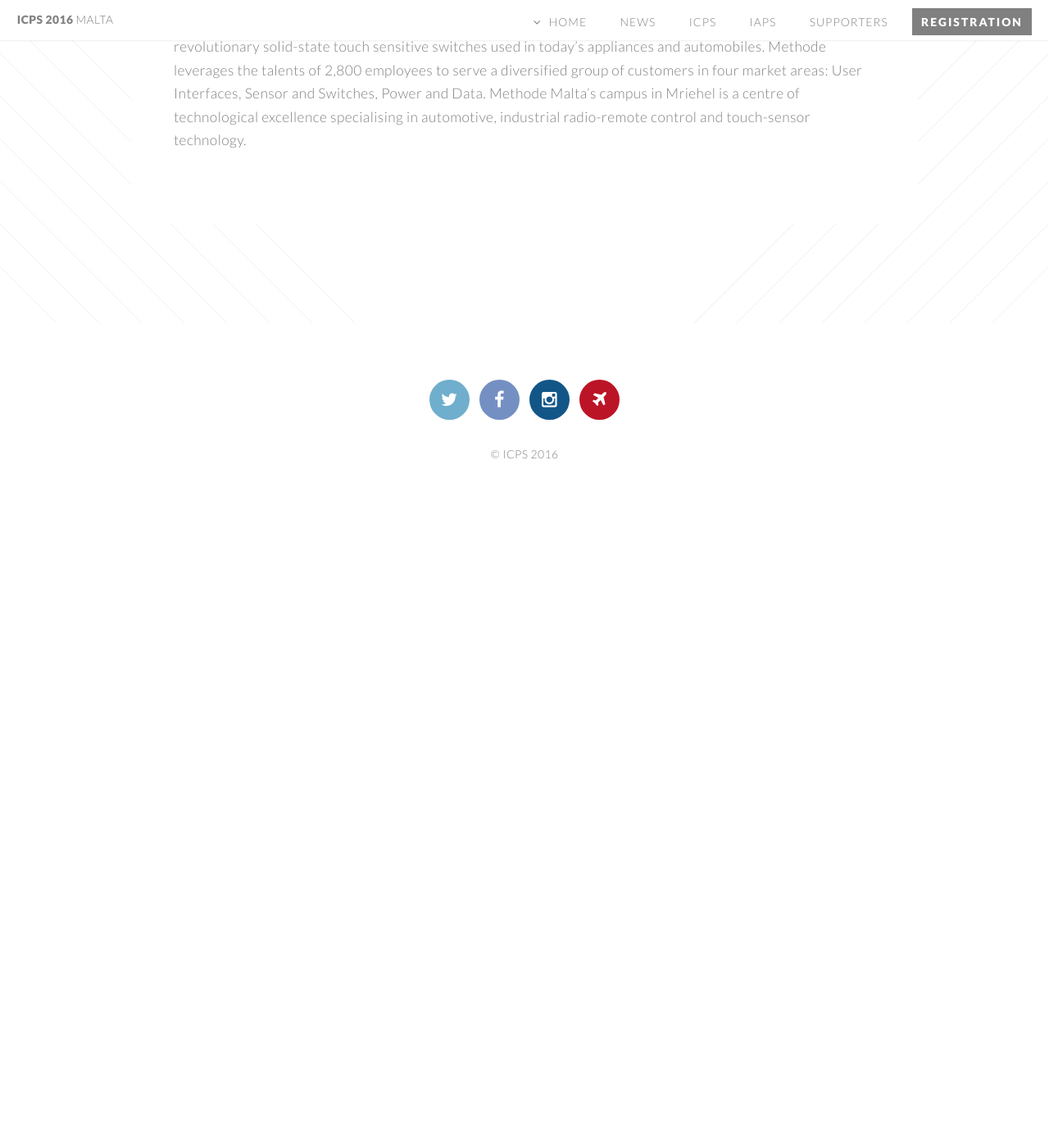
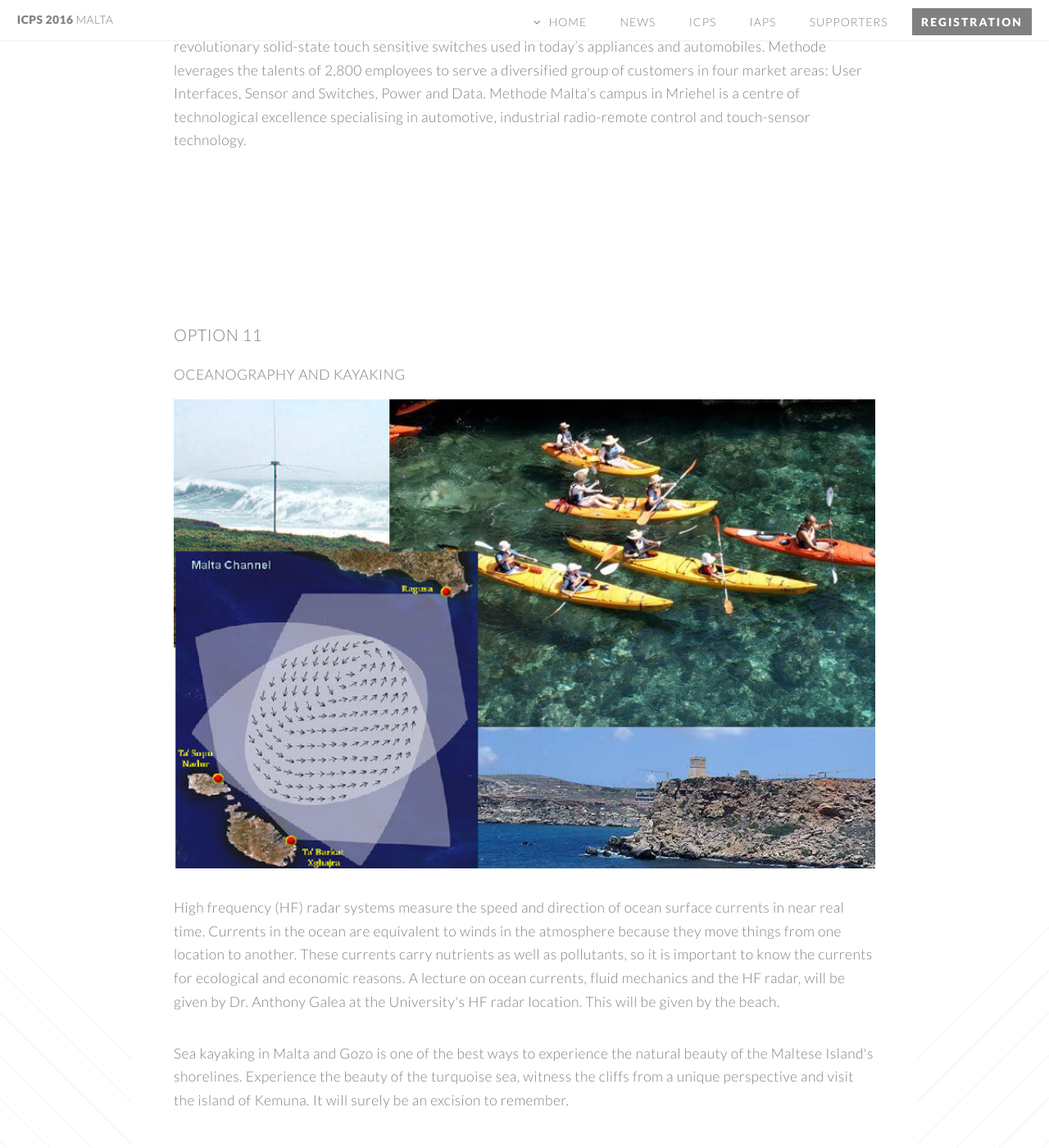
Before and after one commit to bread-on-toast/icps2016, a Jekyll site: the page built from programme/excursions.html, in a window 1280 px wide and 1400 px high, scrolled down 20622 px. Shown: the whole window at 82% size. Built offline with Jekyll 4.4.1, drawn with Linux system fonts in a browser that asks for light colours; nearby versions of some CDN libraries; before the commit the page ends 21252 px from its top, so only the background shows below that.

Commit message:
added new excursion

```diff
--- a/programme/excursions.html
+++ b/programme/excursions.html
@@ -175,3 +175,15 @@ subTitle: Several excursions to a wide range of locations will take place. You w
     <p>Methode Electronics is a leading developer of custom-engineered and application-specific products and solutions utilizing the latest technologies. From biometric identification utilizing the unique characteristics of human skin structure; to magnetic signature sensing of mechanical and electrical properties; to the revolutionary solid-state touch sensitive switches used in today’s appliances and automobiles. Methode leverages the talents of 2,800 employees to serve a diversified group of customers in four market areas: User Interfaces, Sensor and  Switches, Power and Data. Methode Malta’s campus in Mriehel is a centre of technological excellence specialising in automotive, industrial radio-remote control and touch-sensor technology.</p>
 
 </section>
+
+<section class="style4 wrapper container">
+    <h3>Option 11</h3>
+
+    <h4>Oceanography and Kayaking</h4>
+    <a href="http://www.ioos.noaa.gov/surface_currents/welcome.html" class="image featured"><img src="images/oceanography.jpg"/></a>
+
+    <p>High frequency (HF) radar systems measure the speed and direction of ocean surface currents in near real time. Currents in the ocean are equivalent to winds in the atmosphere because they move things from one location to another. These currents carry nutrients as well as pollutants, so it is important to know the currents for ecological and economic reasons. A lecture on ocean currents, fluid mechanics and the HF radar, will be given by Dr. Anthony Galea at the University's HF radar location. This will be given by the beach.</p>
+
+    <p>Sea kayaking in Malta and Gozo is one of the best ways to experience the natural beauty of the Maltese Island's shorelines. Experience the beauty of the turquoise sea, witness the cliffs from a unique perspective and visit the island of Kemuna. It will surely be an excision to remember.</p>
+
+</section>
```
Also changed, not shown: programme/images/oceanography.jpg (added).
